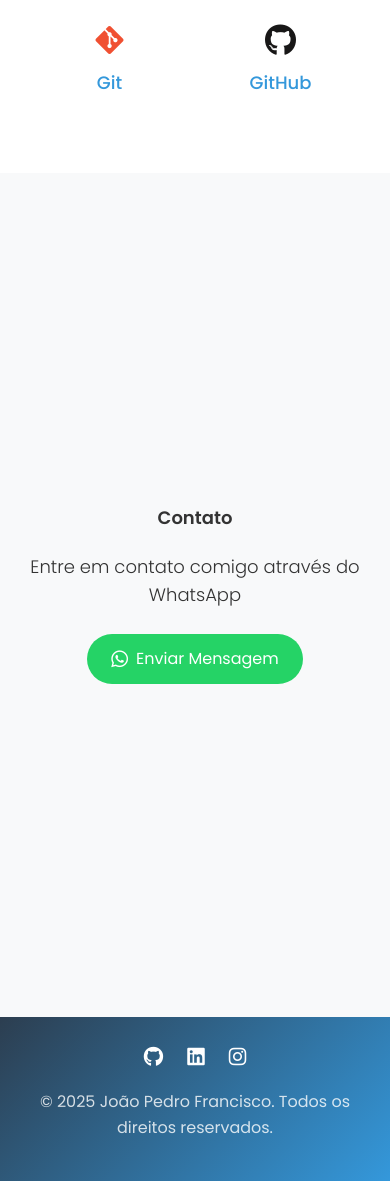
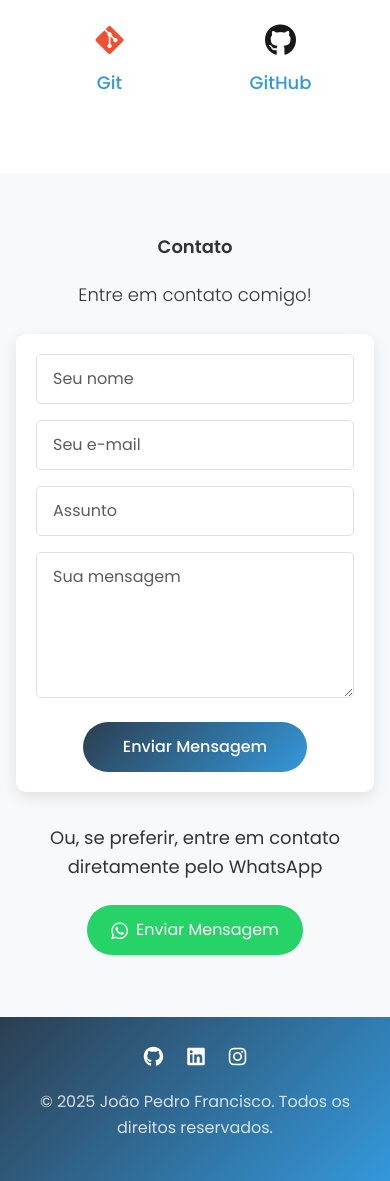
Before and after one commit to joaofbr/portfolio, a PHP site: page / in a window 390 px wide. Shown: the part 5210-6391 px from the top of the page. Run offline with PHP 8.4, Linux system fonts and the light colour scheme.

Commit message:
send email

```diff
--- a/index.html
+++ b/index.html
@@ -239,10 +239,38 @@
     <section id="contact" class="section">
         <div class="section-content text-center">
             <h2 class="mb-4">Contato</h2>
-            <p class="lead mb-4">Entre em contato comigo através do WhatsApp</p>
-            <a href="https://wa.me/24999203432" target="_blank" class="social-btn whatsapp-btn">
-                <i class="fab fa-whatsapp"></i><span>Enviar Mensagem</span>
-            </a>
+            <p class="lead mb-4">Entre em contato comigo!</p>
+
+            <div class="contact-form-container">
+                <form name="contact" method="POST" data-netlify="true" class="contact-form">
+                    <input type="hidden" name="form-name" value="contact">
+
+                    <div class="form-group mb-3">
+                        <input type="text" name="name" class="form-control" placeholder="Seu nome" required>
+                    </div>
+
+                    <div class="form-group mb-3">
+                        <input type="email" name="email" class="form-control" placeholder="Seu e-mail" required>
+                    </div>
+
+                    <div class="form-group mb-3">
+                        <input type="text" name="subject" class="form-control" placeholder="Assunto">
+                    </div>
+
+                    <div class="form-group mb-4">
+                        <textarea name="message" class="form-control" rows="5" placeholder="Sua mensagem" required></textarea>
+                    </div>
+
+                    <button type="submit" class="btn-submit">Enviar Mensagem</button>
+                </form>
+            </div>
+
+            <div class="mt-4">
+                <p>Ou, se preferir, entre em contato diretamente pelo WhatsApp</p>
+                <a href="https://wa.me/24999203432" target="_blank" class="social-btn whatsapp-btn">
+                    <i class="fab fa-whatsapp"></i><span>Enviar Mensagem</span>
+                </a>
+            </div>
         </div>
     </section>
 
--- a/styles/components.css
+++ b/styles/components.css
@@ -366,3 +366,66 @@
 @media (max-width: 576px) {
     .social-btn { min-width: 160px; }
 }
+
+/* Contact Form */
+.contact-form-container {
+    max-width: 600px;
+    margin: 0 auto 2rem;
+}
+
+.contact-form {
+    background-color: var(--white);
+    padding: 2rem;
+    border-radius: 10px;
+    box-shadow: 0 5px 15px rgba(0, 0, 0, 0.1);
+}
+
+.form-control {
+    width: 100%;
+    padding: 0.75rem 1rem;
+    font-size: 1rem;
+    border: 1px solid #e0e0e0;
+    border-radius: 5px;
+    transition: all 0.3s ease;
+}
+
+.form-control:focus {
+    border-color: var(--secondary-color);
+    box-shadow: 0 0 0 0.2rem rgba(52, 152, 219, 0.25);
+    outline: none;
+}
+
+textarea.form-control {
+    resize: vertical;
+    min-height: 120px;
+}
+
+.btn-submit {
+    display: inline-block;
+    background: linear-gradient(135deg, var(--primary-color), var(--secondary-color));
+    color: var(--white);
+    font-weight: 500;
+    padding: 0.75rem 2.5rem;
+    border: none;
+    border-radius: 50px;
+    cursor: pointer;
+    transition: all 0.3s ease;
+}
+
+.btn-submit:hover {
+    transform: translateY(-3px);
+    box-shadow: 0 5px 15px rgba(0, 0, 0, 0.2);
+}
+
+/* Responsive adjustments */
+@media (max-width: 768px) {
+    .contact-form {
+        padding: 1.5rem;
+    }
+}
+
+@media (max-width: 576px) {
+    .contact-form {
+        padding: 1.25rem;
+    }
+}
```
Also changed, not shown: thanks.html (added, +92 -0 lines).
